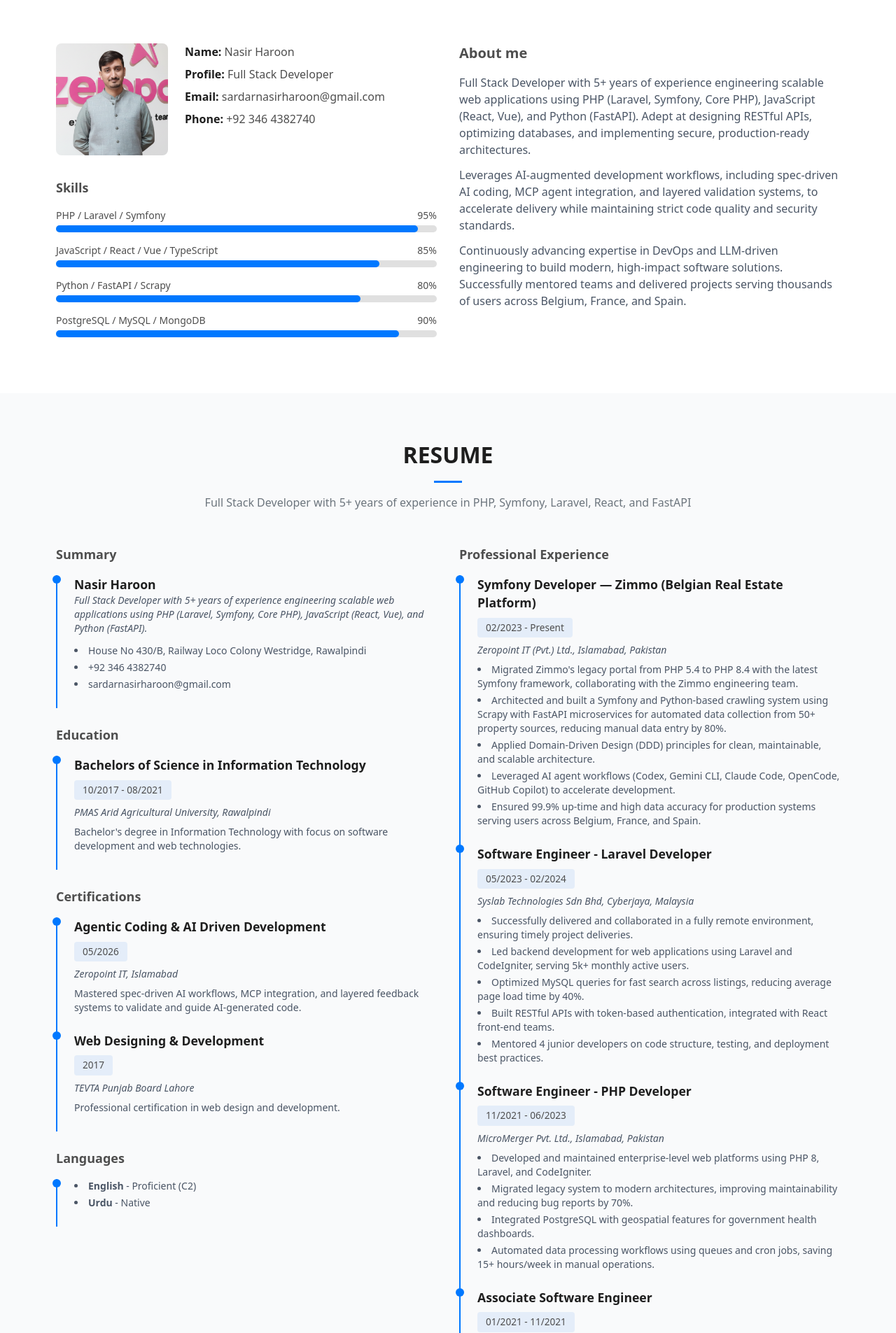
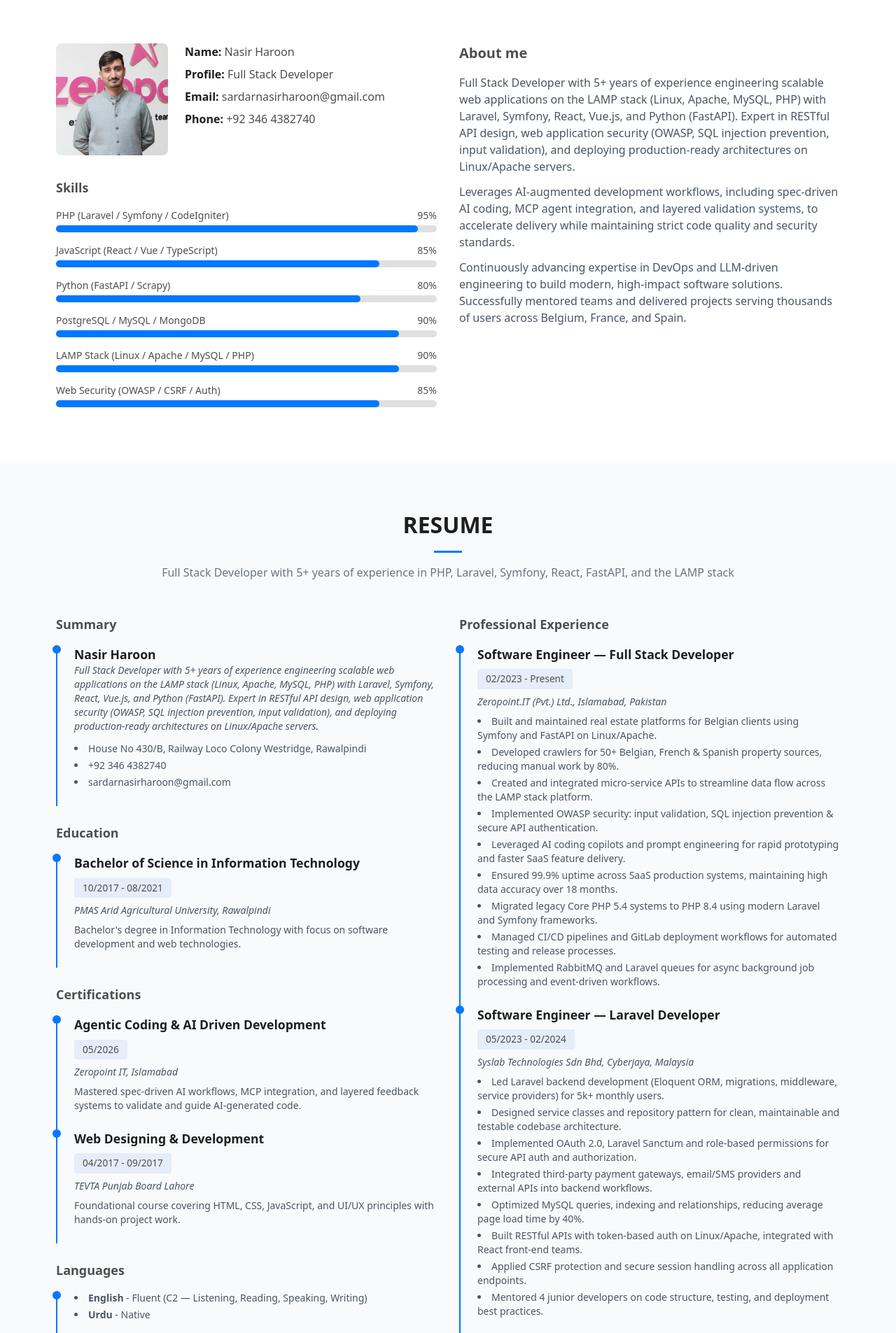
Before and after one commit to nasirharoon786/devfolio, a Next.js app: page / in a window 1280 px wide. Shown: the part 802-2707 px from the top of the page at 70% size. Built offline with nearby package versions, Linux system fonts and the light colour scheme.

Commit message:
Update portfolio with latest resume data

```diff
--- a/src/app/page.js
+++ b/src/app/page.js
@@ -92,10 +92,12 @@ function Hero() {
 
 function About() {
   const skills = [
-    { name: "PHP / Laravel / Symfony", val: 95 },
-    { name: "JavaScript / React / Vue / TypeScript", val: 85 },
-    { name: "Python / FastAPI / Scrapy", val: 80 },
+    { name: "PHP (Laravel / Symfony / CodeIgniter)", val: 95 },
+    { name: "JavaScript (React / Vue / TypeScript)", val: 85 },
+    { name: "Python (FastAPI / Scrapy)", val: 80 },
     { name: "PostgreSQL / MySQL / MongoDB", val: 90 },
+    { name: "LAMP Stack (Linux / Apache / MySQL / PHP)", val: 90 },
+    { name: "Web Security (OWASP / CSRF / Auth)", val: 85 },
   ];
 
   return (
@@ -148,10 +150,11 @@ function About() {
             <h4 className="text-xl font-semibold mb-4">About me</h4>
             <p className="text-gray-600 mb-3">
               Full Stack Developer with 5+ years of experience engineering
-              scalable web applications using PHP (Laravel, Symfony, Core PHP),
-              JavaScript (React, Vue), and Python (FastAPI). Adept at designing
-              RESTful APIs, optimizing databases, and implementing secure,
-              production-ready architectures.
+              scalable web applications on the LAMP stack (Linux, Apache, MySQL,
+              PHP) with Laravel, Symfony, React, Vue.js, and Python (FastAPI).
+              Expert in RESTful API design, web application security (OWASP, SQL
+              injection prevention, input validation), and deploying
+              production-ready architectures on Linux/Apache servers.
             </p>
             <p className="text-gray-600 mb-3">
               Leverages AI-augmented development workflows, including spec-driven
@@ -175,7 +178,7 @@ function About() {
 function Resume() {
   const education = [
     {
-      degree: "Bachelors of Science in Information Technology",
+      degree: "Bachelor of Science in Information Technology",
       years: "10/2017 - 08/2021",
       school: "PMAS Arid Agricultural University, Rawalpindi",
       desc: "Bachelor's degree in Information Technology with focus on software development and web technologies.",
@@ -191,46 +194,54 @@ function Resume() {
     },
     {
       name: "Web Designing & Development",
-      date: "2017",
+      date: "04/2017 - 09/2017",
       org: "TEVTA Punjab Board Lahore",
-      desc: "Professional certification in web design and development.",
+      desc: "Foundational course covering HTML, CSS, JavaScript, and UI/UX principles with hands-on project work.",
     },
   ];
 
   const experience = [
     {
-      title: "Symfony Developer — Zimmo (Belgian Real Estate Platform)",
+      title: "Software Engineer — Full Stack Developer",
       years: "02/2023 - Present",
-      company: "Zeropoint IT (Pvt.) Ltd., Islamabad, Pakistan",
+      company: "Zeropoint.IT (Pvt.) Ltd., Islamabad, Pakistan",
       items: [
-        "Migrated Zimmo's legacy portal from PHP 5.4 to PHP 8.4 with the latest Symfony framework, collaborating with the Zimmo engineering team.",
-        "Architected and built a Symfony and Python-based crawling system using Scrapy with FastAPI microservices for automated data collection from 50+ property sources, reducing manual data entry by 80%.",
-        "Applied Domain-Driven Design (DDD) principles for clean, maintainable, and scalable architecture.",
-        "Leveraged AI agent workflows (Codex, Gemini CLI, Claude Code, OpenCode, GitHub Copilot) to accelerate development.",
-        "Ensured 99.9% up-time and high data accuracy for production systems serving users across Belgium, France, and Spain.",
+        "Built and maintained real estate platforms for Belgian clients using Symfony and FastAPI on Linux/Apache.",
+        "Developed crawlers for 50+ Belgian, French & Spanish property sources, reducing manual work by 80%.",
+        "Created and integrated micro-service APIs to streamline data flow across the LAMP stack platform.",
+        "Implemented OWASP security: input validation, SQL injection prevention & secure API authentication.",
+        "Leveraged AI coding copilots and prompt engineering for rapid prototyping and faster SaaS feature delivery.",
+        "Ensured 99.9% uptime across SaaS production systems, maintaining high data accuracy over 18 months.",
+        "Migrated legacy Core PHP 5.4 systems to PHP 8.4 using modern Laravel and Symfony frameworks.",
+        "Managed CI/CD pipelines and GitLab deployment workflows for automated testing and release processes.",
+        "Implemented RabbitMQ and Laravel queues for async background job processing and event-driven workflows.",
       ],
     },
     {
-      title: "Software Engineer - Laravel Developer",
+      title: "Software Engineer — Laravel Developer",
       years: "05/2023 - 02/2024",
       company: "Syslab Technologies Sdn Bhd, Cyberjaya, Malaysia",
       items: [
-        "Successfully delivered and collaborated in a fully remote environment, ensuring timely project deliveries.",
-        "Led backend development for web applications using Laravel and CodeIgniter, serving 5k+ monthly active users.",
-        "Optimized MySQL queries for fast search across listings, reducing average page load time by 40%.",
-        "Built RESTful APIs with token-based authentication, integrated with React front-end teams.",
+        "Led Laravel backend development (Eloquent ORM, migrations, middleware, service providers) for 5k+ monthly users.",
+        "Designed service classes and repository pattern for clean, maintainable and testable codebase architecture.",
+        "Implemented OAuth 2.0, Laravel Sanctum and role-based permissions for secure API auth and authorization.",
+        "Integrated third-party payment gateways, email/SMS providers and external APIs into backend workflows.",
+        "Optimized MySQL queries, indexing and relationships, reducing average page load time by 40%.",
+        "Built RESTful APIs with token-based auth on Linux/Apache, integrated with React front-end teams.",
+        "Applied CSRF protection and secure session handling across all application endpoints.",
         "Mentored 4 junior developers on code structure, testing, and deployment best practices.",
       ],
     },
     {
-      title: "Software Engineer - PHP Developer",
+      title: "Software Engineer — PHP Developer",
       years: "11/2021 - 06/2023",
       company: "MicroMerger Pvt. Ltd., Islamabad, Pakistan",
       items: [
-        "Developed and maintained enterprise-level web platforms using PHP 8, Laravel, and CodeIgniter.",
-        "Migrated legacy system to modern architectures, improving maintainability and reducing bug reports by 70%.",
+        "Developed enterprise-level platforms using PHP 8, Laravel and CodeIgniter on Linux/Apache infrastructure.",
+        "Migrated legacy systems to modern LAMP stack architecture, reducing bug reports by 70%.",
+        "Enforced input sanitization and parameterized queries on government health dashboards.",
         "Integrated PostgreSQL with geospatial features for government health dashboards.",
-        "Automated data processing workflows using queues and cron jobs, saving 15+ hours/week in manual operations.",
+        "Automated data processing with cron jobs on Linux servers, saving 15+ hours/week.",
       ],
     },
     {
@@ -238,10 +249,10 @@ function Resume() {
       years: "01/2021 - 11/2021",
       company: "Pace Technologies (Pvt.) Ltd., Islamabad, Pakistan",
       items: [
-        "Contributed to full-stack projects using Laravel, CodeIgniter, and React.js.",
-        "Built secure REST APIs for mobile app integration, handling 2k+ concurrent requests.",
+        "Contributed to full-stack projects using Laravel, React.js and Next.js on LAMP stack environments.",
+        "Built secure REST APIs for mobile app integration, handling 2k+ concurrent requests on Linux/Apache.",
         "Designed database schema optimizations that improved report generation speed by 3x.",
-        "Collaborated with QA team to implement automated testing, reducing post-release bugs by 70%.",
+        "Implemented automated testing with QA team, reducing post-release bugs by 70%.",
       ],
     },
   ];
@@ -252,8 +263,8 @@ function Resume() {
         <div className="section-title text-center mb-12">
           <h2>Resume</h2>
           <p className="text-gray-500 mt-4">
-            Full Stack Developer with 5+ years of experience in PHP, Symfony,
-            Laravel, React, and FastAPI
+            Full Stack Developer with 5+ years of experience in PHP, Laravel,
+            Symfony, React, FastAPI, and the LAMP stack
           </p>
         </div>
 
@@ -264,8 +275,12 @@ function Resume() {
               <h4>Nasir Haroon</h4>
               <p className="text-gray-600 text-sm italic mb-3">
                 Full Stack Developer with 5+ years of experience engineering
-                scalable web applications using PHP (Laravel, Symfony, Core PHP),
-                JavaScript (React, Vue), and Python (FastAPI).
+                scalable web applications on the LAMP stack (Linux, Apache,
+                MySQL, PHP) with Laravel, Symfony, React, Vue.js, and Python
+                (FastAPI). Expert in RESTful API design, web application
+                security (OWASP, SQL injection prevention, input validation),
+                and deploying production-ready architectures on Linux/Apache
+                servers.
               </p>
               <ul className="text-sm text-gray-600 list-disc list-inside space-y-1">
                 <li>House No 430/B, Railway Loco Colony Westridge, Rawalpindi</li>
@@ -298,7 +313,7 @@ function Resume() {
             <div className="resume-item">
               <ul className="list-disc list-inside text-sm text-gray-600 space-y-1">
                 <li>
-                  <strong>English</strong> - Proficient (C2)
+                  <strong>English</strong> - Fluent (C2 — Listening, Reading, Speaking, Writing)
                 </li>
                 <li>
                   <strong>Urdu</strong> - Native
```
